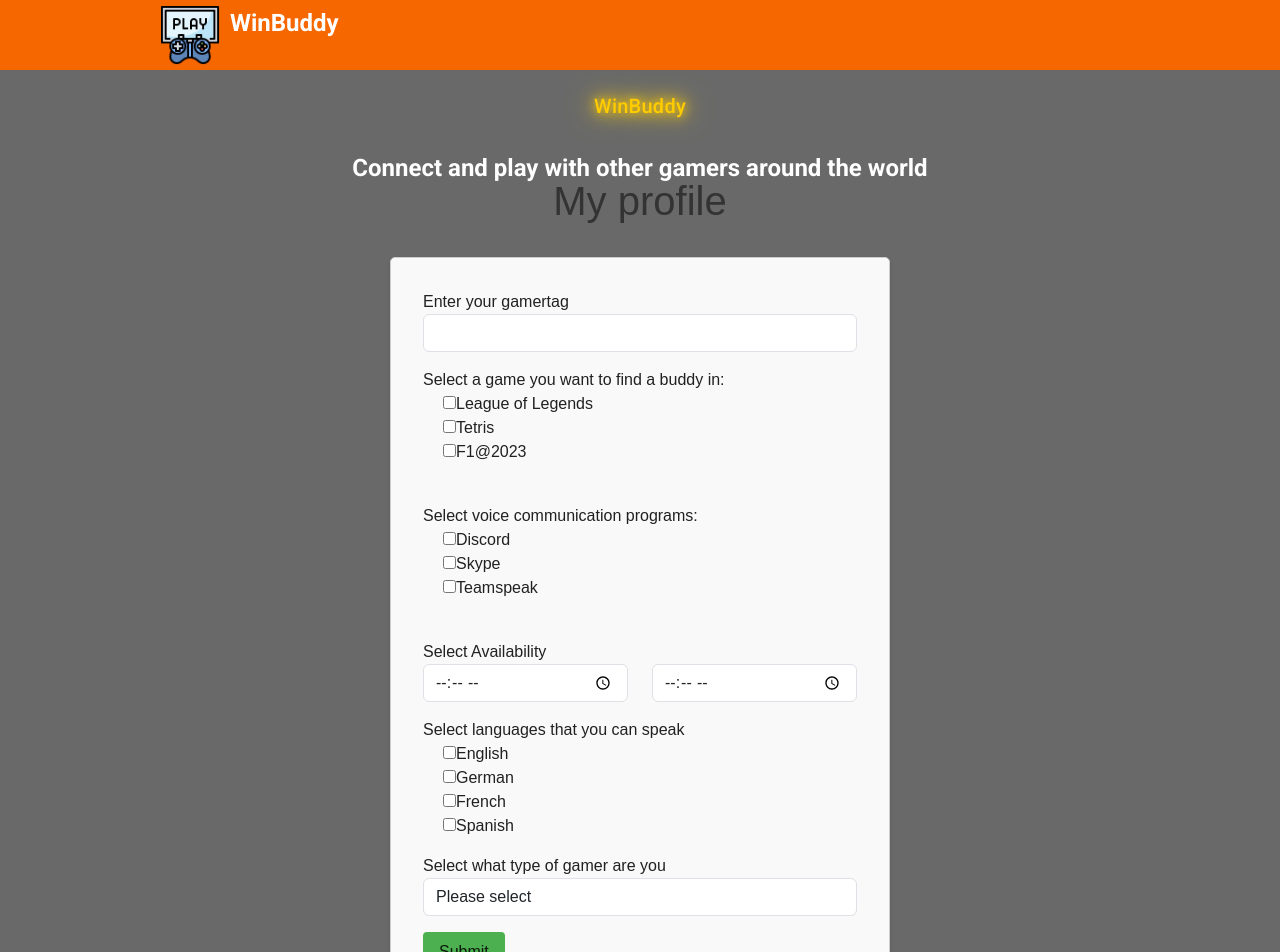
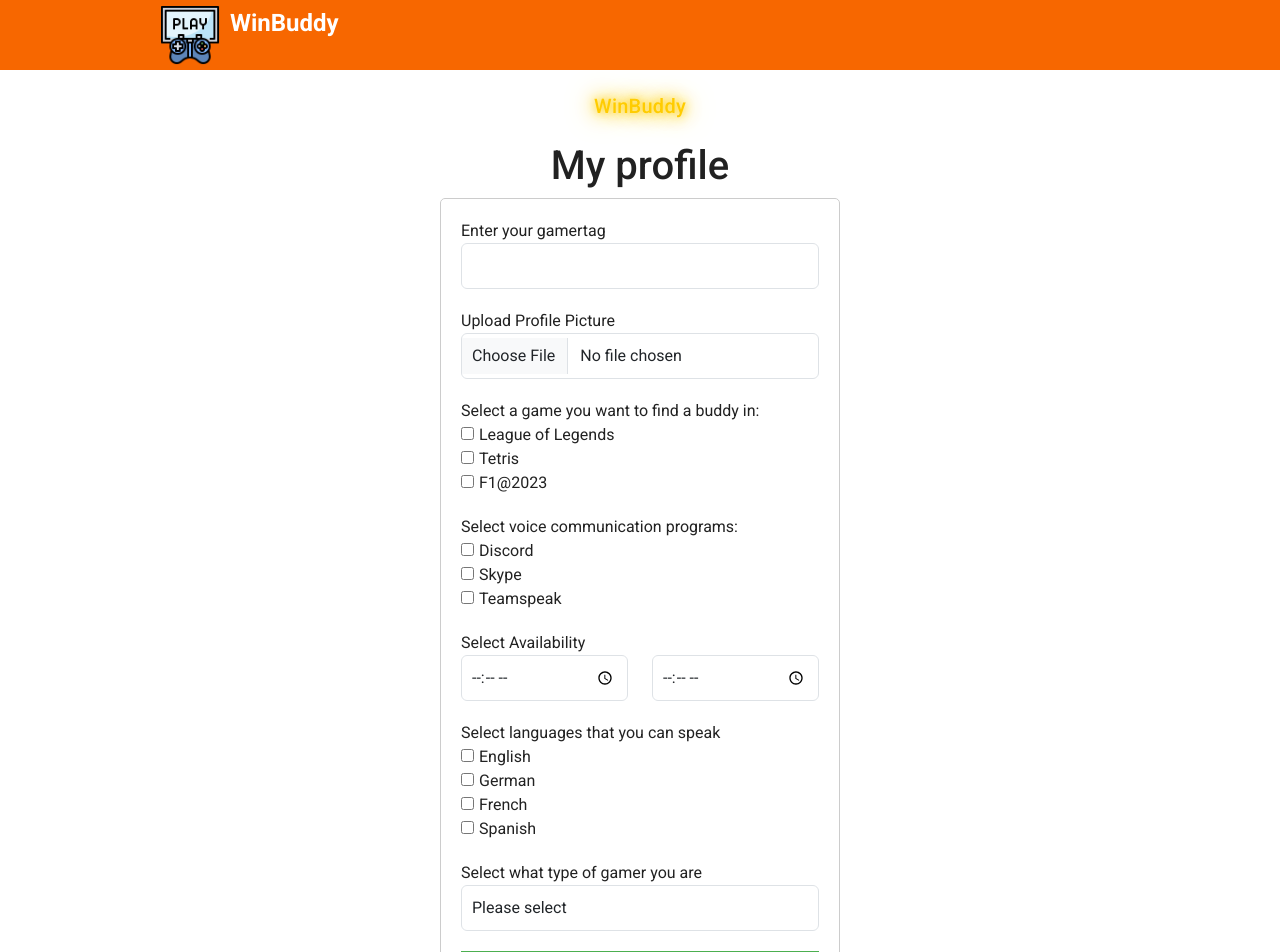
Before and after one commit to brkuvezdic/WinBuddy, a Vue app: page /loggedinhomescreen in a window 1280 px wide. Shown: the top 952 px of the page. Built offline with nearby package versions, Linux system fonts and the light colour scheme; no server answers.

Commit message:
ZASTO NECE UPLOAD

```diff
--- a/src/App.vue
+++ b/src/App.vue
@@ -1,5 +1,5 @@
 <template>
-  <v-app style="background-color: dimgray" class="dark-bg">
+  <v-app class="dark-bg">
     <nav class="navbar navbar-custom">
       <div class="navbar-container">
         <div class="navbar-left">
--- a/src/views/FindPlayers.vue
+++ b/src/views/FindPlayers.vue
@@ -36,7 +36,7 @@
           type="text"
           id="startTimeFilter"
           v-model="startTime"
-          placeholder="Enter start time"
+          placeholder="Eg. 17:44"
         />
       </div>
 
@@ -46,7 +46,7 @@
           type="text"
           id="endTimeFilter"
           v-model="endTime"
-          placeholder="Enter end time"
+          placeholder="Eg. 10:43"
         />
       </div>
 
@@ -85,12 +85,10 @@
       <ul class="player-list">
         <li v-for="player in filteredPlayers" :key="player.id">
           <div class="player-card">
+            <h3>{{ player.selectedGamertag }}</h3>
+
             <div class="player-info">
               <div>
-                <div>
-                  <span class="info-label">Gamertag:</span>
-                  {{ player.selectedGamertag }}
-                </div>
                 <span class="info-label">Games:</span>
                 {{ formatArray(player.games) }}
               </div>
@@ -122,7 +120,22 @@
 </template>
 
 <script>
-import { collection, db, getDocs } from "@/firebase";
+import {
+  auth,
+  onAuthStateChanged,
+  collection,
+  getDocs,
+  query,
+  where,
+  db,
+  addDoc,
+} from "@/firebase.js";
+import {
+  getStorage,
+  ref as storageRef,
+  uploadBytes,
+  getDownloadURL,
+} from "firebase/storage";
 
 export default {
   name: "FindPlayers",
@@ -131,7 +144,7 @@ export default {
       playerInfo: [], // Array to store all player information
       filteredPlayers: [], // Array to store filtered player information
       selectedGames: [], // Selected games filter
-      selectedVoicePrograms: [], // Selected voice program filter
+      selectedVoicePrograms: [], // Selected v  oice program filter
       startTime: "", // Start time filter
       endTime: "", // End time filter
       selectedLanguages: [], // Selected languages filter
@@ -196,6 +209,16 @@ export default {
       });
       this.filteredPlayers = this.playerInfo;
     },
+
+    async getPlayerProfilePicture(profilePictures) {
+      if (profilePictures && profilePictures.length > 0) {
+        const storagePath = `profilePictures/${profilePictures[0]}`;
+        const url = await getDownloadURL(ref(storage, storagePath));
+        return url;
+      }
+      return null;
+    },
+
     formatArray(arr) {
       return arr.length > 0 ? arr.join(", ") : "N/A";
     },
@@ -297,7 +320,16 @@ export default {
 };
 </script>
 
-<style scoped>
+<style>
+.profile-picture {
+  display: block;
+  width: 100px;
+  height: 100px;
+  object-fit: cover;
+  border-radius: 50%;
+  margin-top: 10px;
+}
+
 .find-players {
   max-width: 800px;
   margin: 0 auto;
@@ -333,10 +365,12 @@ export default {
   margin-right: 5px;
   margin-bottom: 5px;
   cursor: pointer;
+  transition: background-color 0.3s ease;
 }
 
 .selectable-options span.selected {
-  background-color: #ccc;
+  background-color: #4caf50;
+  color: #fff;
 }
 
 .player-container {
@@ -355,6 +389,11 @@ export default {
   border-radius: 4px;
   padding: 10px;
   margin-bottom: 10px;
+  transition: box-shadow 0.3s ease;
+}
+
+.player-card:hover {
+  box-shadow: 0 4px 8px rgba(0, 0, 0, 0.1);
 }
 
 .info-label {
@@ -369,14 +408,6 @@ export default {
   margin-top: 5px;
 }
 
-button {
-  margin-top: 10px;
-}
-
-button + button {
-  margin-left: 10px;
-}
-
 .action-button {
   background-color: #4caf50;
   border: none;
@@ -386,22 +417,71 @@ button + button {
   text-decoration: none;
   display: inline-block;
   font-size: 16px;
+  cursor: pointer;
   border-radius: 4px;
-  cursor: pointer;
+  transition: background-color 0.3s ease;
 }
 
 .action-button:hover {
   background-color: #45a049;
 }
 
-.input-text {
-  width: 100%;
-  padding: 10px;
-  margin-bottom: 10px;
+.action-button:active {
+  background-color: #3e8e41;
 }
 
-.error {
-  color: red;
-  font-size: 12px;
+.action-button:focus {
+  outline: none;
+}
+
+.input-text {
+  padding: 10px;
+  border: 1px solid #ccc;
+  border-radius: 4px;
+  transition: border-color 0.3s ease;
+}
+
+.input-text:focus {
+  border-color: #4caf50;
+}
+
+.success-popup {
+  position: fixed;
+  top: 0;
+  left: 0;
+  width: 100%;
+  height: 100%;
+  display: flex;
+  align-items: center;
+  justify-content: center;
+  z-index: 9999;
+}
+
+.success-message {
+  padding: 1.5rem;
+  background-color: #4caf50;
+  color: #fff;
+  border-radius: 4px;
+  box-shadow: 0 2px 4px rgba(0, 0, 0, 0.1);
+  animation: slideFadeOut 3s ease-in forwards;
+}
+
+@keyframes slideFadeOut {
+  0% {
+    opacity: 1;
+    transform: translateY(0);
+  }
+  10% {
+    opacity: 1;
+    transform: translateY(0);
+  }
+  90% {
+    opacity: 1;
+    transform: translateY(-100%);
+  }
+  100% {
+    opacity: 0;
+    transform: translateY(-100%);
+  }
 }
 </style>
--- a/src/views/LoggedInHomeScreen.vue
+++ b/src/views/LoggedInHomeScreen.vue
@@ -3,8 +3,7 @@
     <h1>My profile</h1>
     <form @submit.prevent="submitForm" class="form-container">
       <div class="form-group">
-        <div class="form-group">
-          <label for="selectedAvailability">Enter your gamertag</label>
+        <label for="selectedGamertag">Enter your gamertag</label>
         <div class="row">
           <div class="col">
             <input
@@ -16,6 +15,19 @@
           </div>
         </div>
       </div>
+
+      <div class="form-group">
+        <label for="profilePicture">Upload Profile Picture</label>
+        <input
+          type="file"
+          accept="image/*"
+          @change="handleProfilePictureUpload"
+          class="form-control"
+          id="profilePicture"
+        />
+      </div>
+
+      <div class="form-group">
         <label for="games">Select a game you want to find a buddy in:</label>
         <br />
         <div class="checkbox-group">
@@ -25,7 +37,7 @@
             value="League of Legends"
             v-model="selectedGames"
           />
-          <label for="game1"> League of Legends</label>
+          <label for="game1">League of Legends</label>
           <br />
           <input
             type="checkbox"
@@ -33,18 +45,18 @@
             value="Tetris"
             v-model="selectedGames"
           />
-          <label for="game2"> Tetris</label>
+          <label for="game2">Tetris</label>
           <br />
           <input
             type="checkbox"
             id="game3"
-            value="F1@2023 "
+            value="F1@2023"
             v-model="selectedGames"
           />
-          <label for="game3"> F1@2023</label>
+          <label for="game3">F1@2023</label>
         </div>
       </div>
-      <br />
+
       <div class="form-group">
         <label for="voicePrograms">Select voice communication programs:</label>
         <br />
@@ -55,7 +67,7 @@
             value="Discord"
             v-model="selectedVoicePrograms"
           />
-          <label for="programmmmmLABEL">Discord</label>
+          <label for="program1ID">Discord</label>
           <br />
           <input
             type="checkbox"
@@ -63,7 +75,7 @@
             value="Skype"
             v-model="selectedVoicePrograms"
           />
-          <label for="program2">Skype</label>
+          <label for="program2ID">Skype</label>
           <br />
           <input
             type="checkbox"
@@ -74,7 +86,7 @@
           <label for="program3">Teamspeak</label>
         </div>
       </div>
-      <br />
+
       <div class="form-group">
         <label for="selectedAvailability">Select Availability</label>
         <div class="row">
@@ -96,8 +108,9 @@
           </div>
         </div>
       </div>
+
       <div class="form-group">
-        <label for="games">Select languages that you can speak</label>
+        <label for="languages">Select languages that you can speak</label>
         <br />
         <div class="checkbox-group">
           <input
@@ -106,7 +119,7 @@
             value="English"
             v-model="selectedLanguages"
           />
-          <label for="game1">English</label>
+          <label for="language1">English</label>
           <br />
           <input
             type="checkbox"
@@ -114,7 +127,7 @@
             value="German"
             v-model="selectedLanguages"
           />
-          <label for="game2"> German</label>
+          <label for="language2">German</label>
           <br />
           <input
             type="checkbox"
@@ -122,7 +135,7 @@
             value="French"
             v-model="selectedLanguages"
           />
-          <label for="game3"> French</label>
+          <label for="language3">French</label>
           <br />
           <input
             type="checkbox"
@@ -130,12 +143,12 @@
             value="Spanish"
             v-model="selectedLanguages"
           />
-          <label for="game3"> Spanish</label>
+          <label for="language4">Spanish</label>
         </div>
       </div>
 
       <div class="form-group">
-        <label for="selectedGamerType">Select what type of gamer are you</label>
+        <label for="selectedGamerType">Select what type of gamer you are</label>
         <select
           v-model="selectedGamerType"
           class="form-control"
@@ -148,7 +161,11 @@
       </div>
 
       <button type="submit" class="submit-button">Submit</button>
-
+      <img
+        v-if="profilePicturesUrl"
+        :src="profilePicturesUrl"
+        alt="Profile Picture"
+      />
       <div v-if="isFormIncomplete" class="error-message">
         Please fill in all the required fields.
       </div>
@@ -160,13 +177,15 @@
 </template>
 
 <script>
-import { setDoc, doc, collection, db } from "@/firebase";
-import { auth } from "@/firebase"; // Add this import for auth
+import { setDoc, doc, db, updateDoc } from "@/firebase";
+import { auth } from "@/firebase";
+import { getStorage, ref, uploadBytes, getDownloadURL } from "firebase/storage";
 
 export default {
   data() {
     return {
       selectedGamertag: "",
+      profilePictures: null,
       selectedGames: [],
       selectedVoicePrograms: [],
       selectedStartTime: "",
@@ -175,12 +194,18 @@ export default {
       selectedGamerType: "",
       isFormIncomplete: false,
       isFormSent: false,
+      profilePicturesUrl: null,
     };
   },
+
   methods: {
+    handleProfilePictureUpload(event) {
+      this.profilePictures = event.target.files[0];
+    },
     submitForm() {
       if (
         this.selectedGamertag !== "" &&
+        this.profilePictures !== null &&
         this.selectedGames.length > 0 &&
         this.selectedVoicePrograms.length > 0 &&
         this.selectedStartTime !== "" &&
@@ -190,7 +215,26 @@ export default {
       ) {
         this.isFormIncomplete = false;
 
-        const userId = auth.currentUser?.uid;
+        const user = auth.currentUser;
+        const userId = user?.uid;
+        const fileName = `${userId}-${user?.displayName}.jpg`;
+
+        // Upload profile picture
+        const storageRef = ref(getStorage(), `profilePictures/${fileName}`);
+        const uploadTask = uploadBytes(storageRef, this.profilePictures);
+
+        uploadTask
+          .then((snapshot) => {
+            console.log("Profile picture uploaded to storage.");
+            getDownloadURL(snapshot.ref).then((downloadURL) => {
+              this.updateProfilePicture(userId, downloadURL);
+            });
+          })
+          .catch((error) => {
+            console.error("Error uploading profile picture:", error);
+          });
+
+        // Save form data
         const docRef = doc(db, "EditUserProfileCollection", userId);
 
         const data = {
@@ -205,118 +249,85 @@ export default {
 
         setDoc(docRef, data)
           .then(() => {
-            console.log("Form data updated in Firebase.");
+            console.log("Form data saved to Firestore.");
             this.isFormSent = true;
-
-            setTimeout(() => {
-              this.isFormSent = false;
-            }, 3000);
           })
           .catch((error) => {
-            console.error("Error updating form data in Firebase:", error);
+            console.error("Error saving form data:", error);
           });
       } else {
         this.isFormIncomplete = true;
       }
     },
+    updateProfilePicture(userId, downloadURL) {
+      const userRef = doc(db, "EditUserProfileCollection", userId);
+      updateDoc(userRef, { profilePictures: downloadURL })
+        .then(() => {
+          console.log("Profile picture URL saved to Firestore.");
+          this.profilePicturesUrl = downloadURL; // Update the profile picture URL
+        })
+        .catch((error) => {
+          console.error("Error saving profile picture URL:", error);
+        });
+    },
   },
 };
 </script>
 
-<style>
+<style scoped>
 .centered-form {
   display: flex;
   flex-direction: column;
   align-items: center;
   justify-content: center;
   height: 100vh;
-  font-family: Arial, sans-serif;
-}
-
-h1 {
-  color: #333;
-  margin-bottom: 2rem;
 }
 
 .form-container {
-  width: 500px; /* Adjust the width as desired */
-  padding: 2rem;
+  display: flex;
+  flex-direction: column;
+  width: 400px;
+  padding: 20px;
   border: 1px solid #ccc;
   border-radius: 5px;
-  background-color: #f9f9f9;
-  box-shadow: 0 2px 4px rgba(0, 0, 0, 0.1);
 }
 
 .form-group {
-  margin-bottom: 1rem;
+  margin-bottom: 20px;
 }
 
-.checkbox-group {
-  margin-left: 20px;
+.form-control {
+  width: 100%;
+  padding: 10px;
+  font-size: 16px;
+}
+
+.checkbox-group input[type="checkbox"] {
+  margin-right: 5px;
 }
 
 .submit-button {
-  padding: 0.5rem 1rem;
+  width: 100%;
+  padding: 10px;
   background-color: #4caf50;
-  color: #fff;
   border: none;
-  border-radius: 4px;
+  color: white;
+  font-size: 16px;
   cursor: pointer;
-  font-size: 1rem;
 }
 
-.submit-button:hover {
-  background-color: #45a049;
+.error-message,
+.success-message {
+  margin-top: 10px;
+  text-align: center;
+  font-weight: bold;
 }
 
-.error {
+.error-message {
   color: red;
-  font-size: 0.875rem;
-  margin-top: 0.25rem;
-}
-
-.success-popup {
-  position: fixed;
-  top: 0;
-  left: 0;
-  width: 100%;
-  height: 100%;
-  display: flex;
-  align-items: center;
-  justify-content: center;
-  z-index: 9999;
 }
 
 .success-message {
-  padding: 1.5rem;
-  background-color: #4caf50;
-  color: #fff;
-  border-radius: 4px;
-  box-shadow: 0 2px 4px rgba(0, 0, 0, 0.1);
-  animation: slideFadeOut 3s ease-in forwards;
-}
-
-@keyframes slideFadeOut {
-  0% {
-    opacity: 1;
-    transform: translateY(0);
-  }
-  10% {
-    opacity: 1;
-    transform: translateY(0);
-  }
-  90% {
-    opacity: 1;
-    transform: translateY(-100%);
-  }
-  100% {
-    opacity: 0;
-    transform: translateY(-100%);
-    display: none;
-  }
-}
-.error-message {
-  background-color: rgb(247, 103, 0);
-  color: black;
+  color: green;
 }
 </style>
```
Lines whose indentation alone changed are shown as unchanged.
